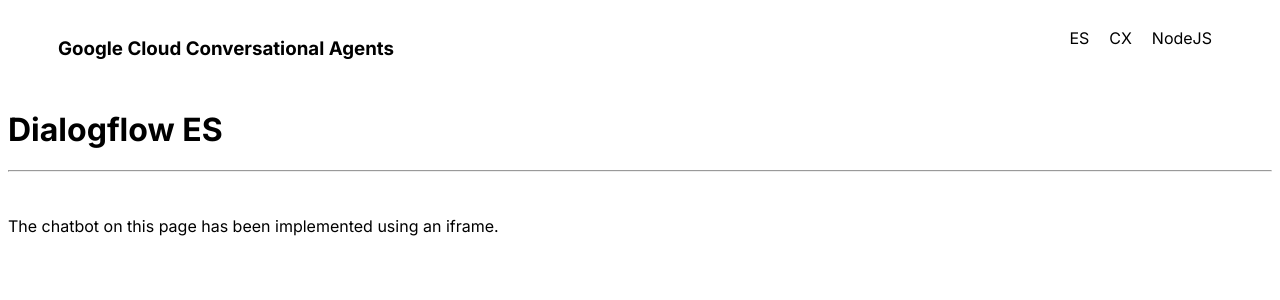
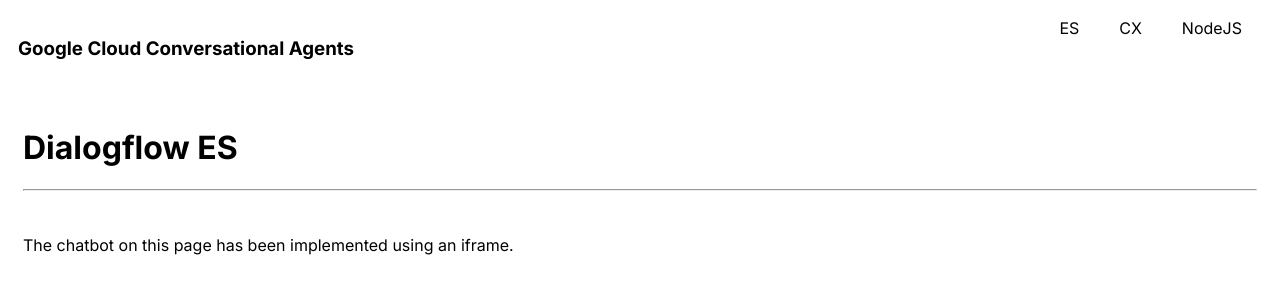
Before and after one commit to malebosambo/dialogflow-nodejs, a Next.js app: page / in a window 1280 px wide. Shown: the top 300 px of the page. Built offline with nearby package versions, Linux system fonts and the light colour scheme.

Commit message:
Update globals.css

```diff
--- a/app/globals.css
+++ b/app/globals.css
@@ -19,35 +19,105 @@
   right: 16px;
 }
 
-.agent_es {
-  padding: 50px;
+@media only screen and (max-width: 600px) {
+
+  .Header {
+    display: flex;
+    flex-direction: column;
+    justify-content: center;
+    padding: 5px;
   }
 
-@media only screen and (min-width: 993px) and (max-width: 1400px) {
+  .Menu {
+    display: flex;
+    flex-direction: row;
+  }
+
+  .Menu, a {
+    color: black;
+    padding: 5px;
+    text-decoration: none;
+  }
+
+  .Page {
+    margin: 10px 5px;
+  }
+
+}
+
+@media only screen and (min-width: 601px) and (max-width: 768px) {
+
+  .Header {
+    display: flex;
+    flex-direction: column;
+    padding: 5px;
+  }
+
+  .Menu {
+    display: flex;
+    flex-direction: row;
+  }
+
+  .Menu, a {
+    color: black;
+    padding: 5px 10px;
+    text-decoration: none;
+  }
+
+  .Page {
+    margin: 20px 10px;
+  }
+
+}
+
+@media only screen and (min-width: 769px) and (max-width: 992px) {
+
   .Header {
     display: flex;
     flex-direction: row;
     justify-content: space-between;
-    padding: 10px 50px;
+    padding: 10px 10px;
   }
 
-  .Navigation {
+  .Menu {
     display: flex;
     flex-direction: row;
   }
 
-  .Navigation, a {
+  .Menu, a {
     color: black;
-    margin-left: 10px;
-    padding: 5px;
+    padding: 5px 15px;
     text-decoration: none;
   }
 
-  .Mobile_Menu {
-    display: none;
+  .Page {
+    margin: 30px 15px;
   }
 
-  .Selected:link:active {
-     color: orange;
 }
+
+@media only screen and (min-width: 993px) and (max-width: 1400px) {
+
+  .Header {
+    display: flex;
+    flex-direction: row;
+    justify-content: space-between;
+    padding: 10px 10px;
   }
+
+  .Menu {
+    display: flex;
+    flex-direction: row;
+  }
+
+  .Menu, a {
+    color: black;
+    padding: 5px 20px;
+    text-decoration: none;
+  }
+
+  .Page {
+    margin: 40px 15px;
+  }
+
+}
```
Lines whose indentation alone changed are shown as unchanged.
